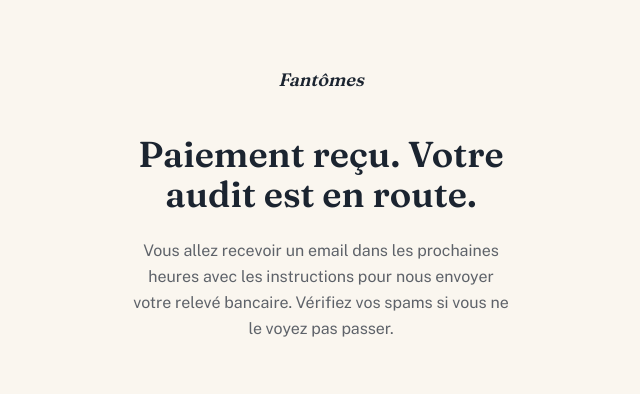
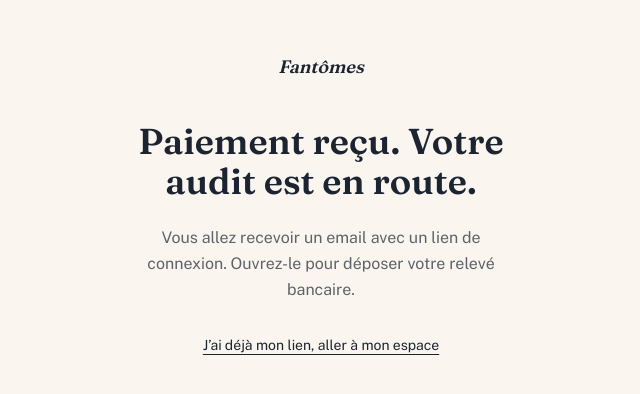
Before and after one commit to tvrn-21/Fantomes-, a Next.js app in the folder fantomes/: page /merci in a window 1280 px wide. Shown: the part 196-590 px from the top of the page, without its empty margins (319-959 px from the left). Built offline with nearby package versions, Linux system fonts and the light colour scheme.

Commit message:
Update page.tsx

```diff
--- a/fantomes/app/merci/page.tsx
+++ b/fantomes/app/merci/page.tsx
@@ -5,11 +5,16 @@ export default function Merci() {
       <h1 className="font-serif text-3xl sm:text-4xl font-semibold mb-6 max-w-md leading-tight">
         Paiement reçu. Votre audit est en route.
       </h1>
-      <p className="text-ink/70 max-w-sm leading-relaxed">
-        Vous allez recevoir un email dans les prochaines heures avec les
-        instructions pour nous envoyer votre relevé bancaire. Vérifiez vos
-        spams si vous ne le voyez pas passer.
+      <p className="text-ink/70 max-w-sm leading-relaxed mb-8">
+        Vous allez recevoir un email avec un lien de connexion. Ouvrez-le pour
+        déposer votre relevé bancaire.
       </p>
+      <a
+        href="/compte"
+        className="text-sm text-ink underline underline-offset-4"
+      >
+        J&rsquo;ai déjà mon lien, aller à mon espace
+      </a>
     </main>
   );
 }
```
